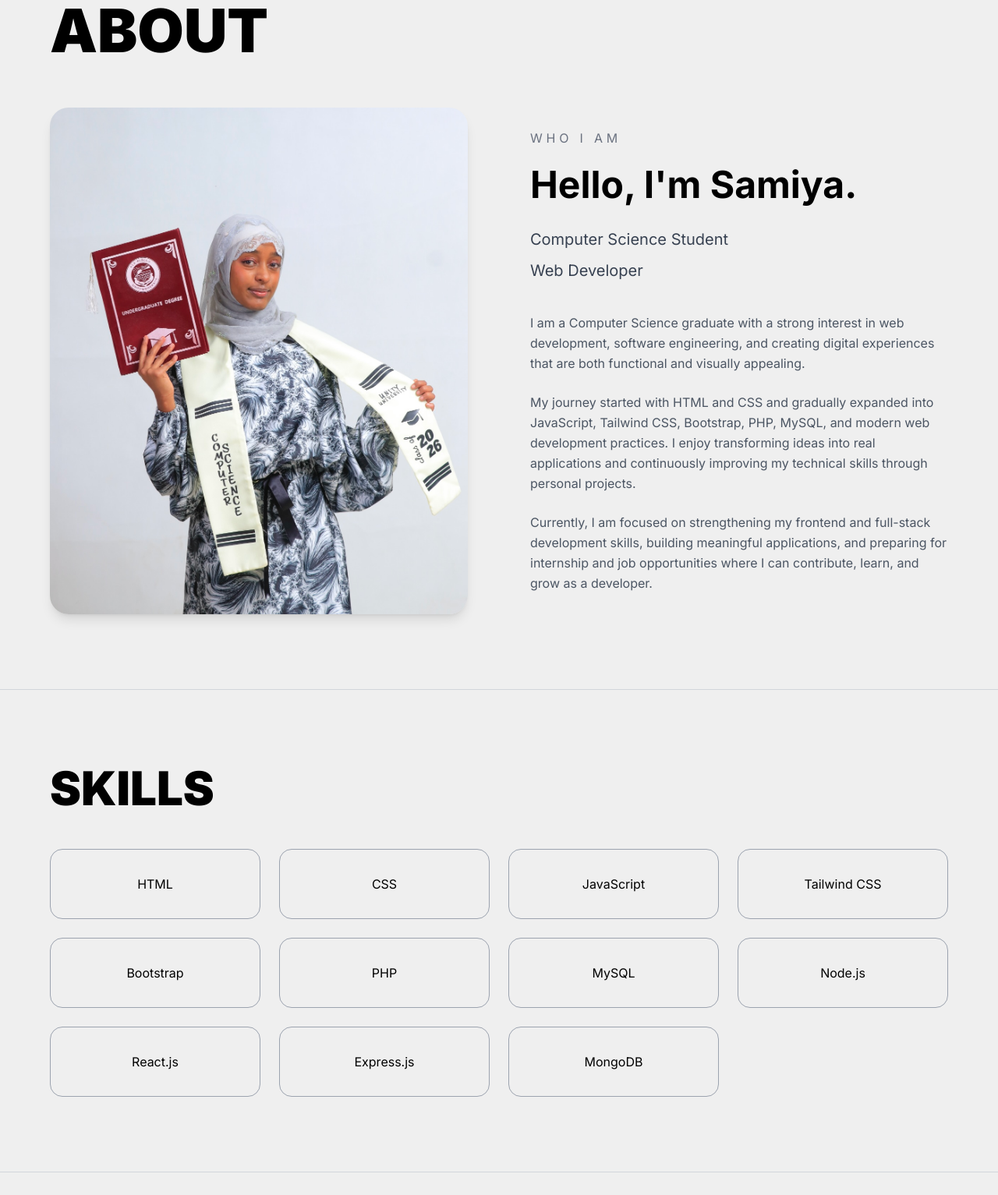
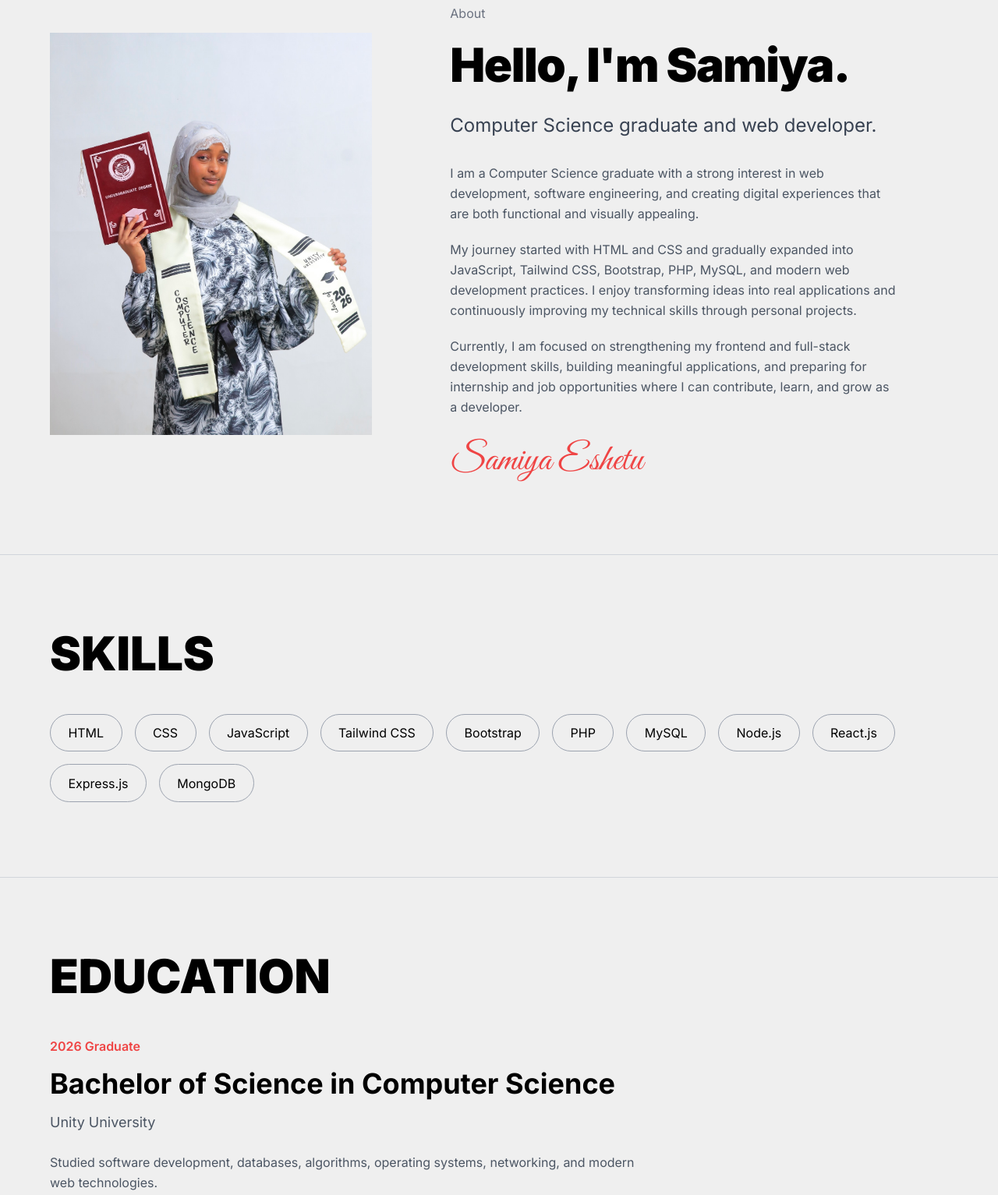
Before and after one commit to samiya-eshetu/Portfolio, a plain HTML site: page Portfolio/about.html in a window 1280 px wide. Shown: the part 160-1693 px from the top of the page at 78% size. Drawn offline with nearby package versions, Linux system fonts and the light colour scheme.

Commit message:
about.html

```diff
--- a/Portfolio/about.html
+++ b/Portfolio/about.html
@@ -3,71 +3,59 @@
   <head>
     <meta charset="UTF-8" />
     <meta name="viewport" content="width=device-width, initial-scale=1.0" />
-
     <title>About | Samiya Eshetu</title>
 
     <script src="https://cdn.tailwindcss.com"></script>
-
     <link rel="preconnect" href="https://fonts.googleapis.com" />
     <link rel="preconnect" href="https://fonts.gstatic.com" crossorigin />
-
     <link
-      href="https://fonts.googleapis.com/css2?family=Sacramento&family=Inter:wght@300;400;500;600;700;800;900&display=swap"
+      href="https://fonts.googleapis.com/css2?family=Great+Vibes&family=Inter:wght@300;400;500;600;700;800;900&display=swap"
       rel="stylesheet"
     />
 
     <style>
-      html {
-        scroll-behavior: smooth;
+      html { scroll-behavior: smooth; }
+      body { font-family: "Inter", sans-serif; background: #efefef; }
+      .signature { font-family: "Great Vibes", cursive; }
+
+      .nav-link { position: relative; }
+      .nav-link::after {
+        content: ""; position: absolute; left: 0; bottom: -4px;
+        width: 0; height: 2px; background: #ef4444; transition: 0.3s;
       }
+      .nav-link:hover::after { width: 100%; }
 
-      body {
-        font-family: "Inter", sans-serif;
-        background: #efefef;
+      /* Photo + offset frame: a quiet nod to the landing page's poster/frame */
+      .photo-wrap { position: relative; max-width: 460px; margin-inline: auto; }
+      .photo-wrap::before {
+        content: ""; position: absolute; inset: 0;
+        border: 2px solid #111;
+        transform: translate(18px, 18px);
+        transition: transform 1s cubic-bezier(.2, .7, .2, 1) .3s;
       }
+      .photo-wrap img { position: relative; display: block; width: 100%; aspect-ratio: 4 / 5; object-fit: cover; }
+      .intro .photo-wrap::before { transform: translate(0, 0); }
 
-      .section-title {
-        font-size: clamp(2.5rem, 6vw, 5rem);
-        line-height: 0.9;
-        font-weight: 900;
-      }
+      /* One gentle entrance, then everything else just fades in */
+      .fade { opacity: 0; transition: opacity .9s ease; }
+      .intro .fade { opacity: 1; }
+      .reveal { opacity: 0; transform: translateY(12px); transition: opacity .7s ease, transform .7s ease; }
+      .reveal.on { opacity: 1; transform: none; }
 
-      .nav-link {
-        position: relative;
-      }
+      .pill { border: 1px solid #9ca3af; border-radius: 999px; padding: .7rem 1.4rem; transition: background .25s, color .25s, border-color .25s; }
+      .pill:hover { background: #111; color: #efefef; border-color: #111; }
 
-      .nav-link::after {
-        content: "";
-        position: absolute;
-        left: 0;
-        bottom: -4px;
-        width: 0;
-        height: 2px;
-        background: #ef4444;
-        transition: 0.3s;
-      }
-
-      .nav-link:hover::after {
-        width: 100%;
+      @media (prefers-reduced-motion: reduce) {
+        * { transition-duration: 0.01ms !important; transition-delay: 0s !important; }
       }
     </style>
   </head>
 
   <body>
     <!-- NAVBAR -->
-
-    <nav
-      class="sticky top-0 bg-[#efefef]/95 backdrop-blur-md border-b border-gray-300 z-50"
-    >
-      <div
-        class="max-w-7xl mx-auto px-6 md:px-8 py-5 flex justify-between items-center"
-      >
-        <a href="index.html" class="font-bold text-lg md:text-xl">
-          Samiya Eshetu
-        </a>
-
-        <!-- Desktop -->
-
+    <nav class="sticky top-0 bg-[#efefef]/95 backdrop-blur-md border-b border-gray-300 z-50">
+      <div class="max-w-7xl mx-auto px-6 md:px-8 py-5 flex justify-between items-center">
+        <a href="index.html" class="font-bold text-lg md:text-xl">Samiya Eshetu</a>
         <div class="hidden md:flex gap-10">
           <a href="index.html" class="nav-link">Home</a>
           <a href="about.html" class="nav-link text-red-500">About</a>
@@ -75,162 +63,90 @@
           <a href="resume.html" class="nav-link">Resume</a>
           <a href="contact.html" class="nav-link">Contact</a>
         </div>
-
-        <!-- Mobile -->
-
-        <button id="menuBtn" class="md:hidden text-3xl">☰</button>
+        <button id="menuBtn" class="md:hidden text-3xl" aria-label="Open menu">☰</button>
       </div>
-
-      <!-- Mobile Menu -->
-
-      <div
-        id="mobileMenu"
-        class="hidden md:hidden border-t border-gray-300 bg-[#efefef]"
-      >
+      <div id="mobileMenu" class="hidden md:hidden border-t border-gray-300 bg-[#efefef]">
         <div class="flex flex-col text-center py-4">
-          <a href="index.html" class="py-4 border-b border-gray-200"> Home </a>
-
-          <a href="about.html" class="py-4 border-b border-gray-200"> About </a>
-
-          <a href="projects.html" class="py-4 border-b border-gray-200">
-            Projects
-          </a>
-
-          <a href="resume.html" class="py-4 border-b border-gray-200">
-            Resume
-          </a>
-
-          <a href="contact.html" class="py-4"> Contact </a>
+          <a href="index.html" class="py-4 border-b border-gray-200">Home</a>
+          <a href="about.html" class="py-4 border-b border-gray-200 text-red-500">About</a>
+          <a href="projects.html" class="py-4 border-b border-gray-200">Projects</a>
+          <a href="resume.html" class="py-4 border-b border-gray-200">Resume</a>
+          <a href="contact.html" class="py-4">Contact</a>
         </div>
       </div>
     </nav>
 
     <!-- ABOUT HERO -->
+    <section class="max-w-7xl mx-auto px-6 md:px-16 py-16 md:py-24" id="intro">
+      <div class="grid lg:grid-cols-12 gap-14 lg:gap-20 items-center">
+        <div class="lg:col-span-5 pr-5 pb-5 fade">
+          <div class="photo-wrap">
+            <img src="assets/images/me.PNG" alt="Samiya Eshetu" />
+          </div>
+        </div>
 
-    <section class="max-w-7xl mx-auto px-6 md:px-16 py-16 md:py-24">
-      <h1 class="section-title mb-12 md:mb-16 text-center md:text-left">
-        ABOUT
+        <div class="lg:col-span-7 text-center lg:text-left fade" style="transition-delay: .25s">
+          <p class="text-gray-500 mb-6">About</p>
+
+          <h1 class="text-4xl md:text-6xl font-black leading-[0.95] tracking-tight mb-8">
+            Hello, I'm Samiya.
           </h1>
 
-      <div class="grid lg:grid-cols-2 gap-12 md:gap-20 items-center">
-        <!-- IMAGE -->
-
-        <div>
-          <img
-            src="assets/images/me.PNG"
-            alt="Samiya Eshetu"
-            class="w-full h-[420px] md:h-[650px] object-cover rounded-3xl shadow-lg"
-          />
-        </div>
-
-        <!-- CONTENT -->
-
-        <div class="text-center md:text-left">
-          <p class="uppercase tracking-[0.3em] text-gray-500 mb-6">Who I Am</p>
-
-          <h2 class="text-3xl md:text-5xl font-bold leading-tight mb-8">
-            Hello, I'm Samiya.
-          </h2>
-
-          <p class="text-lg md:text-xl text-gray-700 mb-3">
-            Computer Science Student
+          <p class="text-xl md:text-2xl text-gray-700 mb-8">
+            Computer Science graduate and web developer.
           </p>
 
-          <p class="text-lg md:text-xl text-gray-700 mb-10">Web Developer</p>
-
-          <p class="text-gray-600 leading-relaxed mb-6">
+          <div class="space-y-5 text-gray-600 leading-relaxed max-w-xl mx-auto lg:mx-0">
+            <p>
               I am a Computer Science graduate with a strong interest in web
               development, software engineering, and creating digital experiences
               that are both functional and visually appealing.
             </p>
-
-          <p class="text-gray-600 leading-relaxed mb-6">
+            <p>
               My journey started with HTML and CSS and gradually expanded into
               JavaScript, Tailwind CSS, Bootstrap, PHP, MySQL, and modern web
               development practices. I enjoy transforming ideas into real
               applications and continuously improving my technical skills through
               personal projects.
             </p>
-
-          <p class="text-gray-600 leading-relaxed">
+            <p>
               Currently, I am focused on strengthening my frontend and full-stack
               development skills, building meaningful applications, and preparing
               for internship and job opportunities where I can contribute, learn,
               and grow as a developer.
             </p>
           </div>
+
+          <p class="signature text-red-500 text-5xl mt-8">Samiya Eshetu</p>
+        </div>
       </div>
     </section>
 
     <!-- SKILLS -->
-
-    <section
-      class="max-w-7xl mx-auto px-6 md:px-16 py-16 md:py-24 border-t border-gray-300"
-    >
-      <h2 class="text-4xl md:text-6xl font-black mb-12">SKILLS</h2>
-
-      <div class="grid grid-cols-2 md:grid-cols-4 gap-4 md:gap-6">
-        <div class="border border-gray-400 p-5 md:p-8 rounded-2xl text-center">
-          HTML
-        </div>
-
-        <div class="border border-gray-400 p-5 md:p-8 rounded-2xl text-center">
-          CSS
-        </div>
-
-        <div class="border border-gray-400 p-5 md:p-8 rounded-2xl text-center">
-          JavaScript
-        </div>
-
-        <div class="border border-gray-400 p-5 md:p-8 rounded-2xl text-center">
-          Tailwind CSS
-        </div>
-
-        <div class="border border-gray-400 p-5 md:p-8 rounded-2xl text-center">
-          Bootstrap
-        </div>
-
-        <div class="border border-gray-400 p-5 md:p-8 rounded-2xl text-center">
-          PHP
-        </div>
-
-        <div class="border border-gray-400 p-5 md:p-8 rounded-2xl text-center">
-          MySQL
-        </div>
-
-        <div class="border border-gray-400 p-5 md:p-8 rounded-2xl text-center">
-          Node.js
-        </div>
-                <div class="border border-gray-400 p-5 md:p-8 rounded-2xl text-center">
-          React.js
-        </div>
-                <div class="border border-gray-400 p-5 md:p-8 rounded-2xl text-center">
-          Express.js
-        </div>
-                <div class="border border-gray-400 p-5 md:p-8 rounded-2xl text-center">
-          MongoDB
-        </div>
+    <section class="max-w-7xl mx-auto px-6 md:px-16 py-16 md:py-24 border-t border-gray-300">
+      <h2 class="text-4xl md:text-6xl font-black mb-12 text-center md:text-left reveal">SKILLS</h2>
+      <div class="flex flex-wrap gap-3 md:gap-4 justify-center md:justify-start reveal">
+        <span class="pill">HTML</span>
+        <span class="pill">CSS</span>
+        <span class="pill">JavaScript</span>
+        <span class="pill">Tailwind CSS</span>
+        <span class="pill">Bootstrap</span>
+        <span class="pill">PHP</span>
+        <span class="pill">MySQL</span>
+        <span class="pill">Node.js</span>
+        <span class="pill">React.js</span>
+        <span class="pill">Express.js</span>
+        <span class="pill">MongoDB</span>
       </div>
     </section>
 
     <!-- EDUCATION -->
-
-    <section
-      class="max-w-7xl mx-auto px-6 md:px-16 py-16 md:py-24 border-t border-gray-300"
-    >
-      <h2 class="text-4xl md:text-6xl font-black mb-12">EDUCATION</h2>
-
-      <div class="max-w-3xl">
-        <p class="text-sm uppercase tracking-[0.3em] text-gray-500 mb-4">
-          2026 Graduate
-        </p>
-
-        <h3 class="text-2xl md:text-4xl font-bold mb-4">
-          Bachelor of Science in Computer Science
-        </h3>
-
+    <section class="max-w-7xl mx-auto px-6 md:px-16 py-16 md:py-24 border-t border-gray-300">
+      <h2 class="text-4xl md:text-6xl font-black mb-12 text-center md:text-left reveal">EDUCATION</h2>
+      <div class="max-w-3xl text-center md:text-left reveal">
+        <p class="text-red-500 font-semibold mb-4">2026 Graduate</p>
+        <h3 class="text-2xl md:text-4xl font-bold mb-4">Bachelor of Science in Computer Science</h3>
         <p class="text-gray-600 text-lg">Unity University</p>
-
         <p class="text-gray-600 mt-6 leading-relaxed">
           Studied software development, databases, algorithms, operating
           systems, networking, and modern web technologies.
@@ -238,40 +154,34 @@
       </div>
     </section>
 
-    <!-- NEXT SECTION -->
-
-    <section
-      class="max-w-7xl mx-auto px-6 md:px-16 py-16 md:py-24 border-t border-gray-300"
-    >
-      <div
-        class="flex flex-col md:flex-row justify-between items-center gap-10 text-center md:text-left"
-      >
+    <!-- NEXT -->
+    <section class="max-w-7xl mx-auto px-6 md:px-16 py-16 md:py-24 border-t border-gray-300">
+      <div class="flex flex-col md:flex-row justify-between items-center gap-10 text-center md:text-left reveal">
         <div>
-          <p class="text-gray-500 uppercase tracking-[0.3em] mb-3">
-            Next Section
-          </p>
-
+          <p class="text-gray-500 mb-3">Next</p>
           <h2 class="text-3xl md:text-5xl font-black">PROJECTS</h2>
         </div>
-
         <a
           href="projects.html"
-          class="group border border-black px-10 py-5 rounded-full hover:bg-black hover:text-white transition-all duration-300"
+          class="border border-black px-10 py-5 rounded-full hover:bg-black hover:text-white transition-all duration-300"
         >
-          View Projects
-          <span class="ml-3 group-hover:ml-5 transition-all"> → </span>
+          View Projects →
         </a>
       </div>
     </section>
 
     <script>
       const menuBtn = document.getElementById("menuBtn");
+      const mobileMenu = document.getElementById("mobileMenu");
+      menuBtn.addEventListener("click", () => mobileMenu.classList.toggle("hidden"));
 
-      const mobileMenu = document.getElementById("mobileMenu");
+      addEventListener("load", () => document.getElementById("intro").classList.add("intro"));
 
-      menuBtn.addEventListener("click", () => {
-        mobileMenu.classList.toggle("hidden");
-      });
+      const io = new IntersectionObserver(
+        (entries) => entries.forEach((e) => { if (e.isIntersecting) { e.target.classList.add("on"); io.unobserve(e.target); } }),
+        { threshold: 0.15 }
+      );
+      document.querySelectorAll(".reveal").forEach((el) => io.observe(el));
     </script>
   </body>
 </html>
```
Lines whose indentation alone changed are shown as unchanged.
